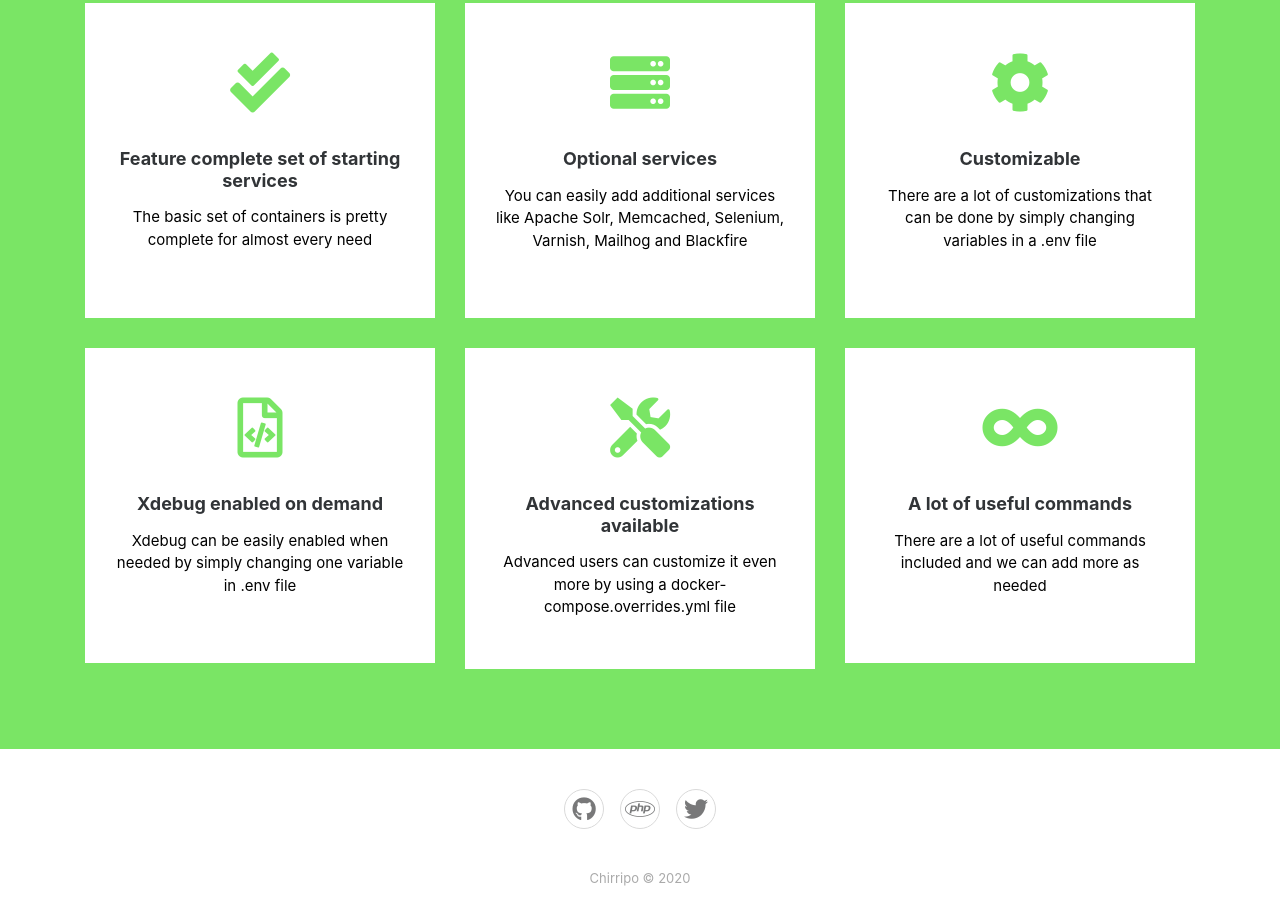
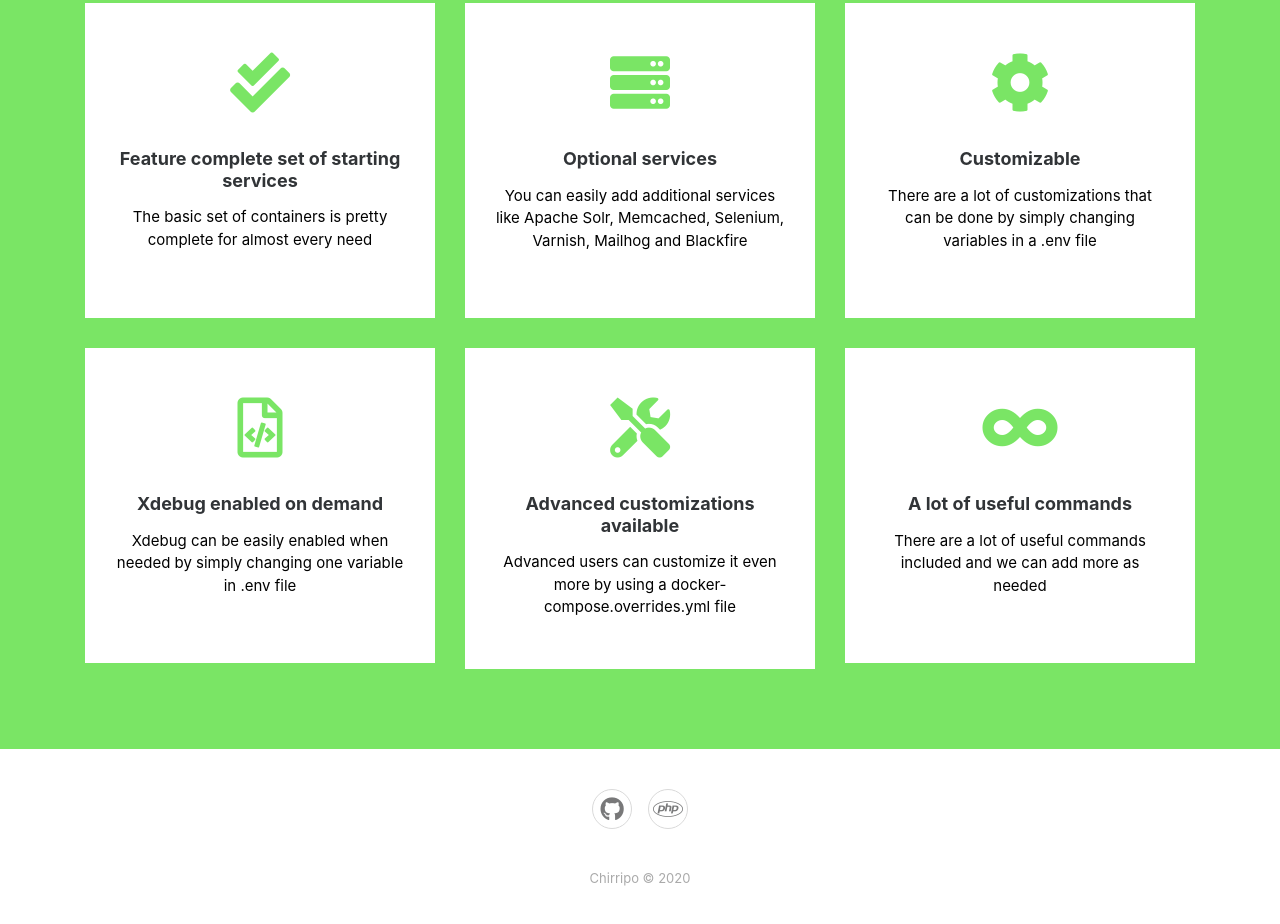
Before and after one commit to chirripo/chirripo.github.io, a plain HTML site: page index.html in a window 1280 px wide. Shown: the part 1125-2049 px from the top of the page. Drawn offline with nearby package versions, Linux system fonts and the light colour scheme; a web font is replaced by a local one.

Commit message:
Remove twitter.

```diff
--- a/index.html
+++ b/index.html
@@ -114,7 +114,7 @@
     </div>
     <div class="footer-basic">
         <footer>
-            <div id="social" class="social"><a href="https://www.github.com/chirripo/chirripo"><i class="fab fa-github"></i></a><a href="https://packagist.org/packages/chirripo/chirripo"><i class="fab fa-php"></i></a><a href="https://www.twitter.com"><i class="fab fa-twitter"></i></a></div>
+            <div id="social" class="social"><a href="https://www.github.com/chirripo/chirripo"><i class="fab fa-github"></i></a><a href="https://packagist.org/packages/chirripo/chirripo"><i class="fab fa-php"></i></a></div>
             <ul
                 class="list-inline"></ul>
                 <p class="copyright">Chirripo © 2020</p>
```
